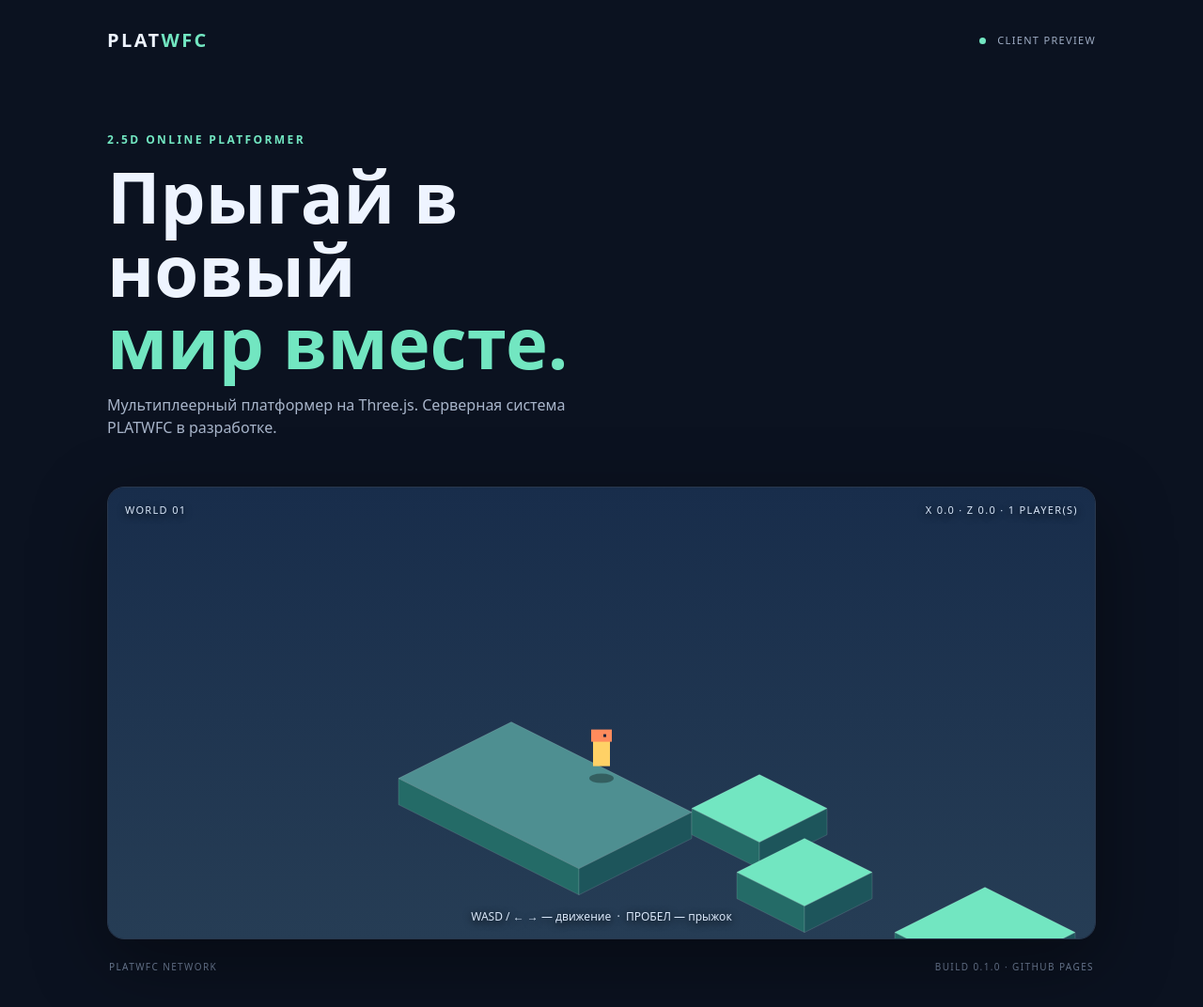
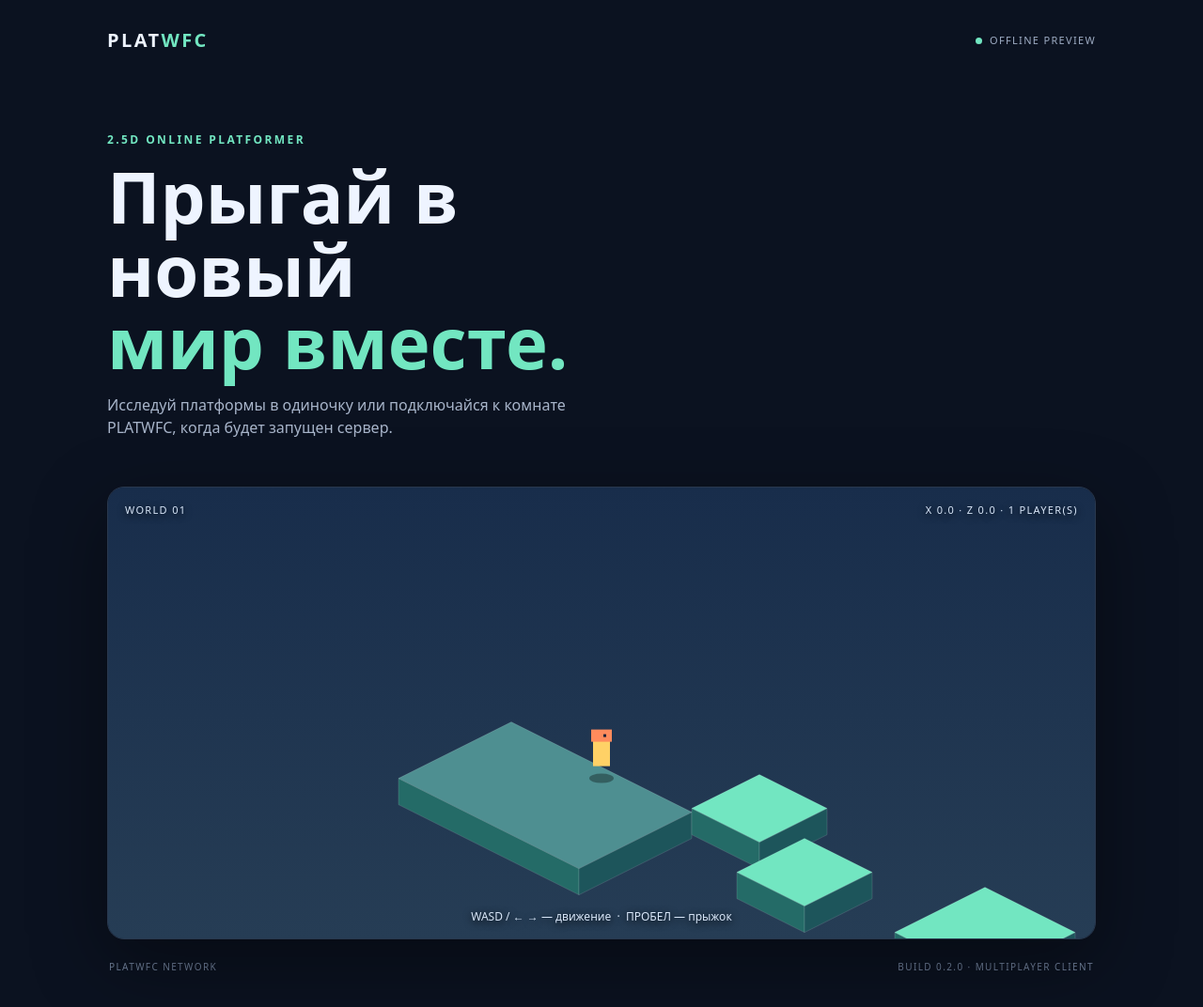
Before and after one commit to voloda06346/platwfc-2-5d-platformer, a plain HTML site: page index.html in a window 1280 px wide. Shown: the whole page at 94% size. Drawn offline with Linux system fonts and the light colour scheme.

Commit message:
Connect game client to PLATWFC: index.html

```diff
--- a/index.html
+++ b/index.html
@@ -1,23 +1,6 @@
 <!doctype html>
-<html lang="ru">
-<head>
-  <meta charset="utf-8">
-  <meta name="viewport" content="width=device-width,initial-scale=1">
-  <meta name="theme-color" content="#101827">
-  <title>PLATWFC — 2.5D Platformer</title>
-  <link rel="stylesheet" href="./style.css">
-</head>
-<body>
-  <main class="shell">
-    <header><div class="brand">PLAT<span>WFC</span></div><div class="status"><i></i> CLIENT PREVIEW</div></header>
-    <section class="intro"><p class="eyebrow">2.5D ONLINE PLATFORMER</p><h1>Прыгай в новый<br><span>мир вместе.</span></h1><p>Мультиплеерный платформер на Three.js. Серверная система PLATWFC в разработке.</p></section>
-    <section class="game-frame">
-      <canvas id="game" aria-label="Предпросмотр игрового мира"></canvas>
-      <div class="hud"><span>WORLD 01</span><span id="coords">X 0 · Z 0</span></div>
-      <div class="hint">WASD / ← → — движение&nbsp; · &nbsp;ПРОБЕЛ — прыжок</div>
-    </section>
-    <footer><span>PLATWFC NETWORK</span><span>BUILD 0.1.0 · GITHUB PAGES</span></footer>
-  </main>
-  <script type="module" src="./src/game.js"></script>
-</body>
-</html>
+<html lang="ru"><head><meta charset="utf-8"><meta name="viewport" content="width=device-width,initial-scale=1"><meta name="theme-color" content="#101827"><title>PLATWFC — 2.5D Platformer</title><link rel="stylesheet" href="./style.css"></head>
+<body><main class="shell"><header><div class="brand">PLAT<span>WFC</span></div><div class="status"><i></i><span id="network-status">OFFLINE PREVIEW</span></div></header>
+<section class="intro"><p class="eyebrow">2.5D ONLINE PLATFORMER</p><h1>Прыгай в новый<br><span>мир вместе.</span></h1><p>Исследуй платформы в одиночку или подключайся к комнате PLATWFC, когда будет запущен сервер.</p></section>
+<section class="game-frame"><canvas id="game" aria-label="Игровой мир PLATWFC"></canvas><div class="hud"><span>WORLD 01</span><span id="coords">X 0 · Z 0</span></div><div class="hint">WASD / ← → — движение&nbsp; · &nbsp;ПРОБЕЛ — прыжок</div></section>
+<footer><span>PLATWFC NETWORK</span><span>BUILD 0.2.0 · MULTIPLAYER CLIENT</span></footer></main><script type="module" src="./src/game.js"></script></body></html>
```
